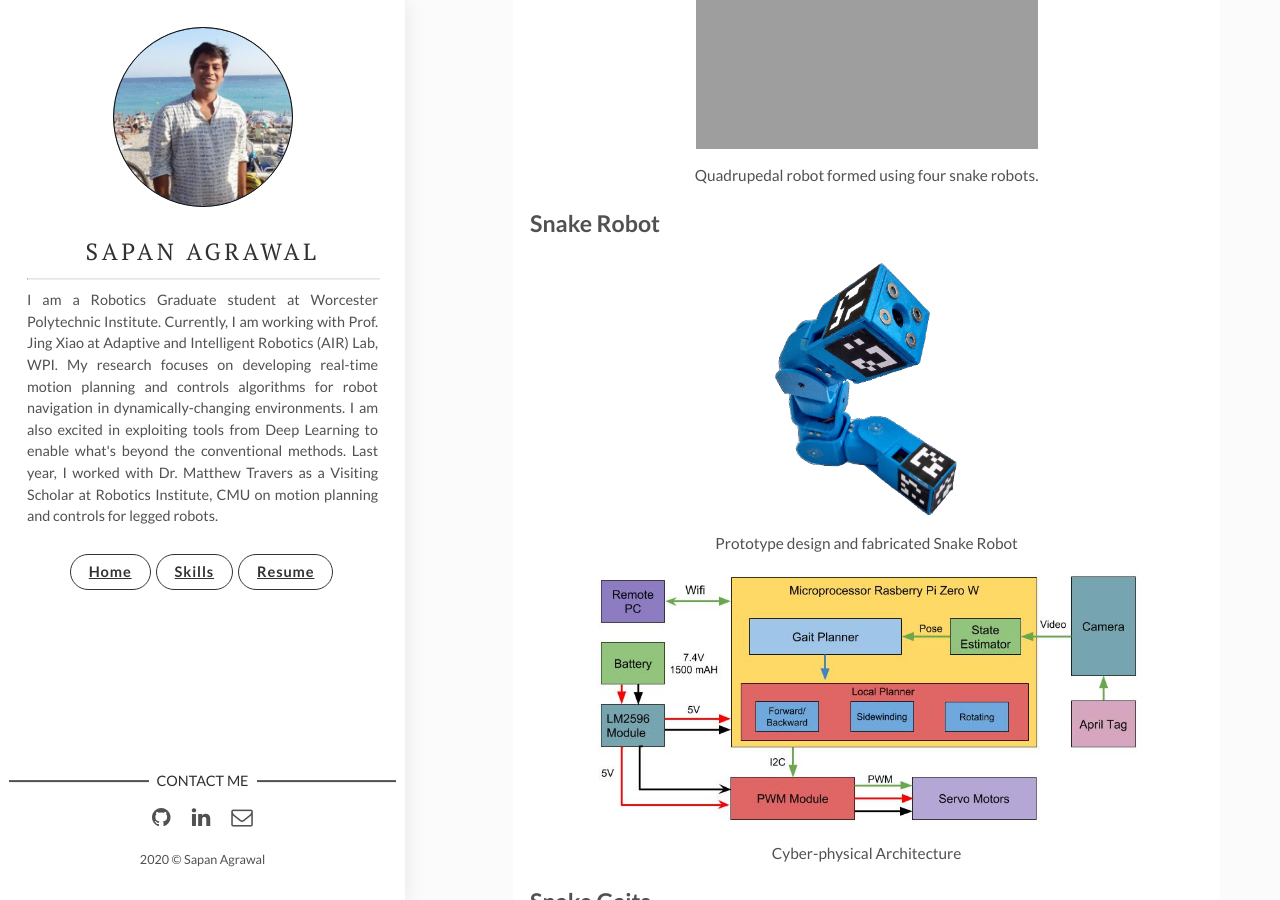
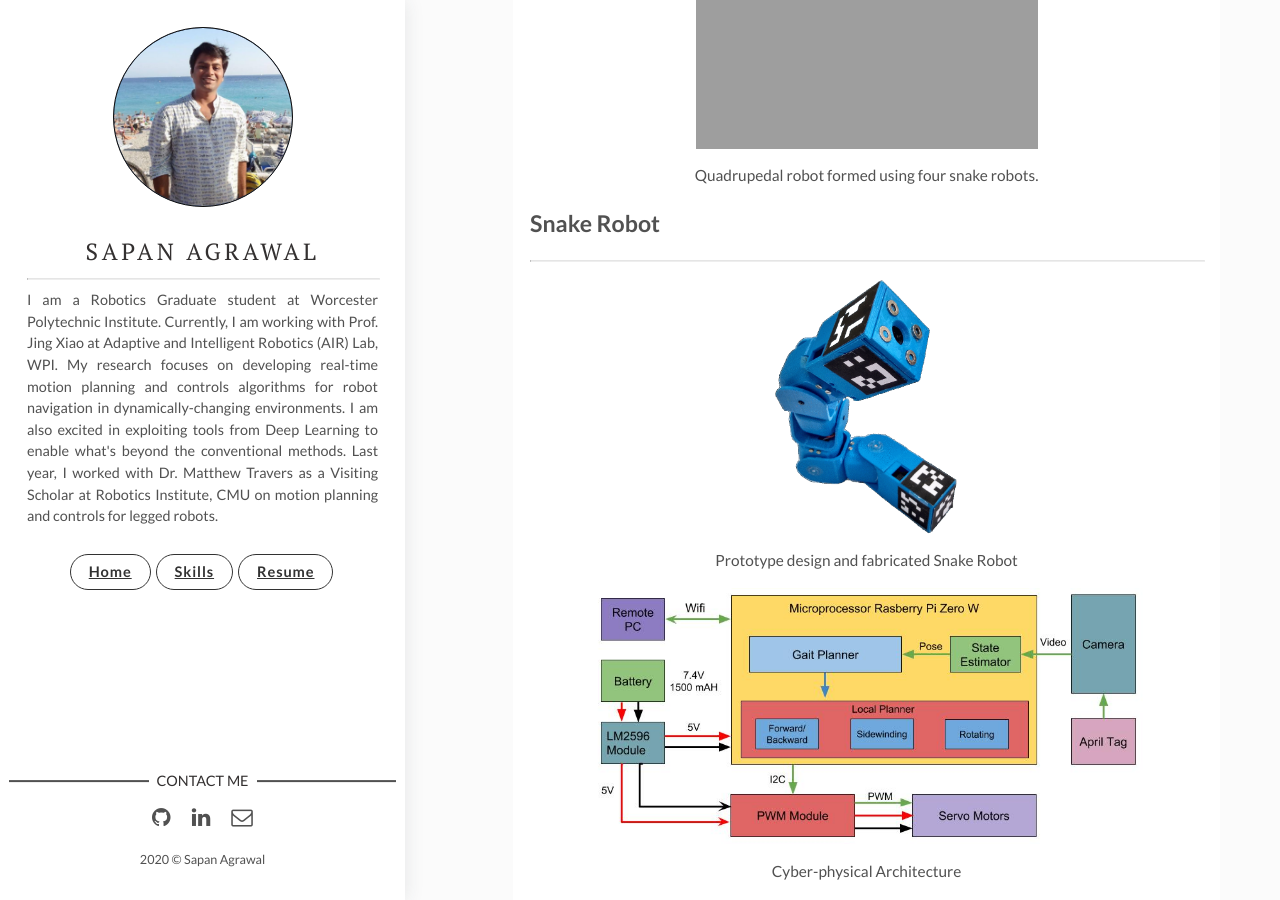
Before and after one commit to sapan-ostic/sapan-ostic.github.io, a Jekyll site: the page built from _posts/2019-01-22-Multi-Snake-Transformer-Robot-|-Undergraduate-Thesis.markdown, in a window 1280 px wide and 900 px high, scrolled down 667 px. Built offline with Jekyll 4.4.1, drawn with Linux system fonts in a browser that asks for light colours.

Commit message:
general commit

```diff
--- a/_posts/2019-01-22-Multi-Snake-Transformer-Robot-|-Undergraduate-Thesis.markdown
+++ b/_posts/2019-01-22-Multi-Snake-Transformer-Robot-|-Undergraduate-Thesis.markdown
@@ -18,6 +18,7 @@ Operations in search and rescue requires self-reconfigurable robotics systems to
 </p>
 
 ## Snake Robot
+<hr class="panel-cover__divider">
 <p align="center">
     <img src="{{site.baseurl}}/assets/img/msmr/design.gif" style="height: 300px;">
     <figcaption align="center"> Prototype design and fabricated Snake Robot </figcaption>
```
